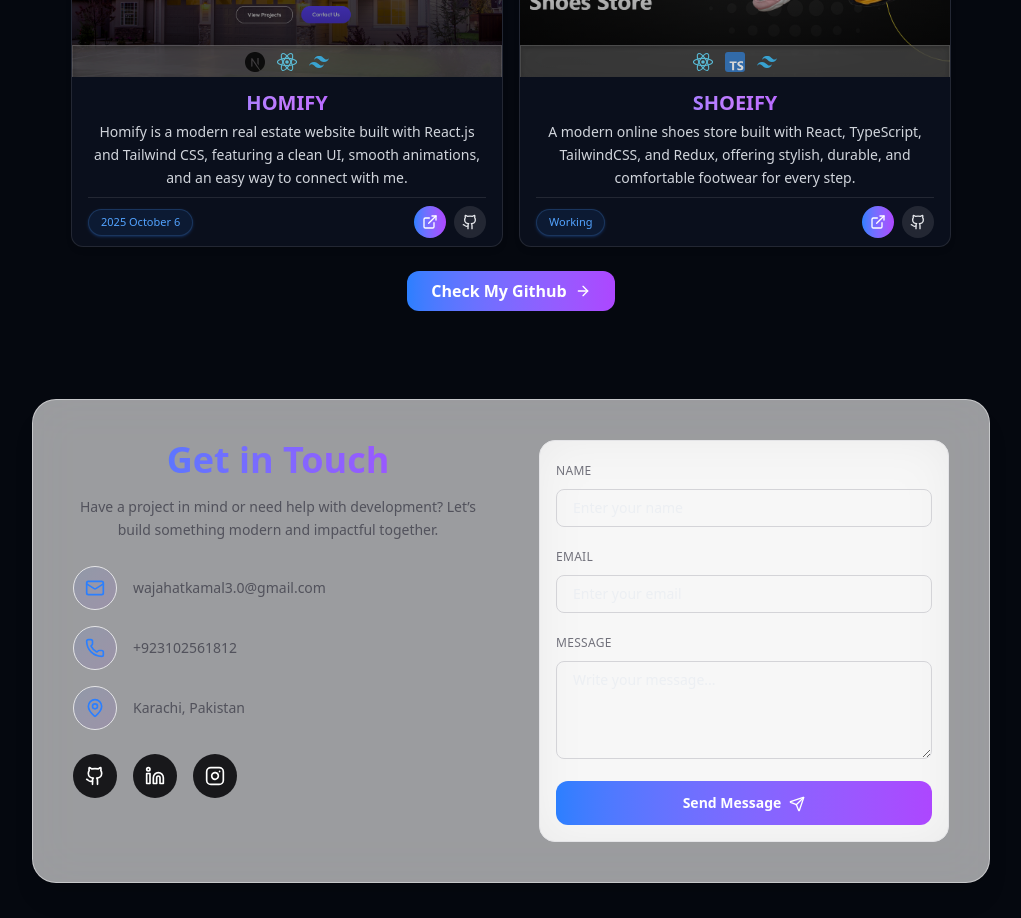
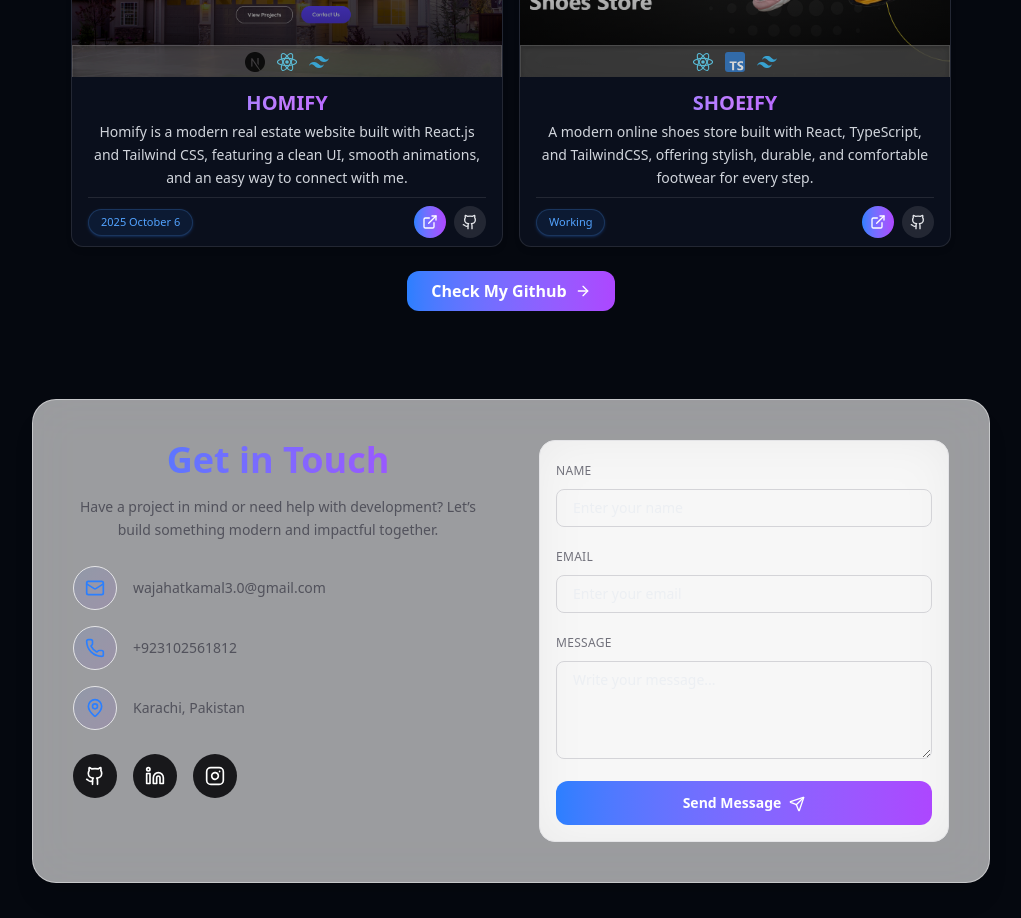
Before and after one commit to wajahat-kamal/Dev-Portfolio, a React (Vite) app: page / in a window 1280 px wide. Shown: the part 2200-3118 px from the top of the page, without its empty margins (129-1150 px from the left). Built offline with nearby package versions, Linux system fonts and the light colour scheme.

Commit message:
Update project description for SHOEIFY: remove mention of Redux to better reflect current technology stack.

```diff
--- a/src/assets/Data.js
+++ b/src/assets/Data.js
@@ -65,7 +65,7 @@ export const projects = [
     id: 4,
     title: "SHOEIFY",
     description:
-      "A modern online shoes store built with React, TypeScript, TailwindCSS, and Redux, offering stylish, durable, and comfortable footwear for every step.",
+      "A modern online shoes store built with React, TypeScript, and TailwindCSS, offering stylish, durable, and comfortable footwear for every step.",
     image: wkShoesStoreImg,
     tags: [reactIcon, typescriptIcon, tailwindcssIcon],
     // demoURL: "https://shoeify-wk.vercel.app/",
```
